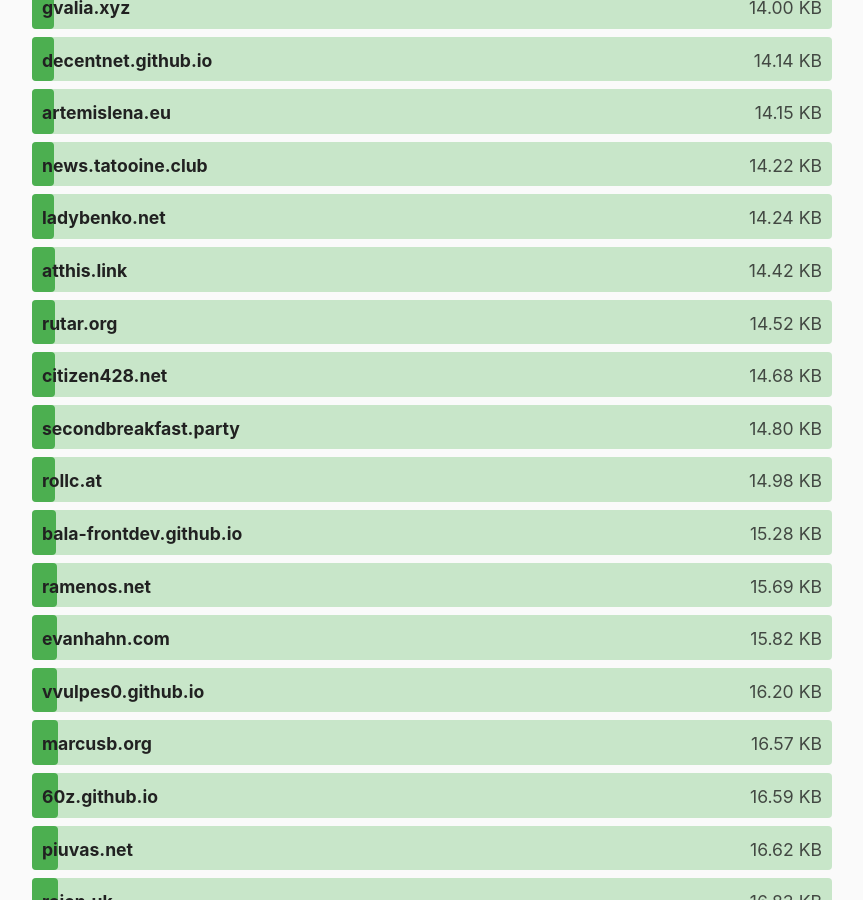
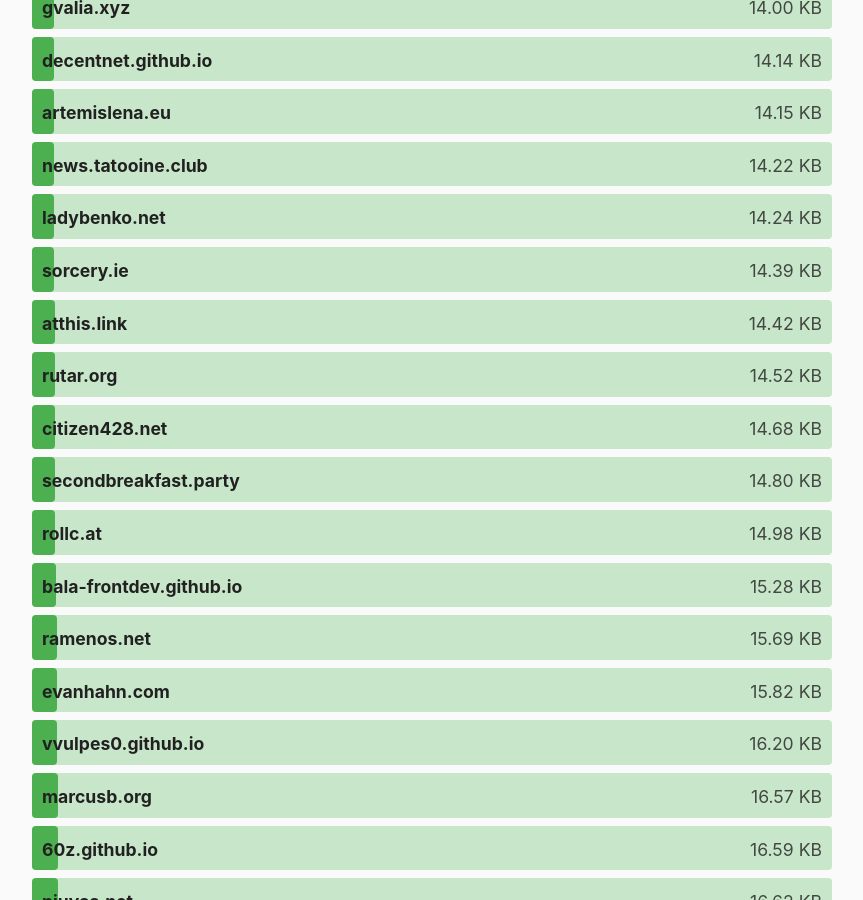
Before and after one commit to kevquirk/512kb.club, a Jekyll site: the page built from index.md, in a window 1280 px wide and 900 px high, scrolled down 6267 px. Shown: the whole window, without its empty margins (208-1071 px from the left). Built offline with Jekyll 4.4.1, drawn with Linux system fonts in a browser that asks for light colours.

Commit message:
added sorcery.ie

```diff
--- a/_data/sites.yml
+++ b/_data/sites.yml
@@ -4257,3 +4257,8 @@
   url: https://zwieratko.sk/
   size: 30.94
   last_checked: 2025-05-18
+
+- domain: sorcery.ie
+  url: https://sorcery.ie/
+  size: 14.39
+  last_checked: 2025-07-23
```
